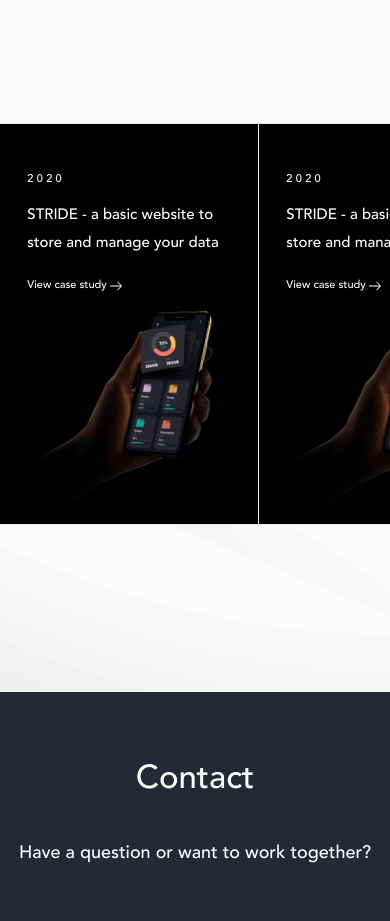
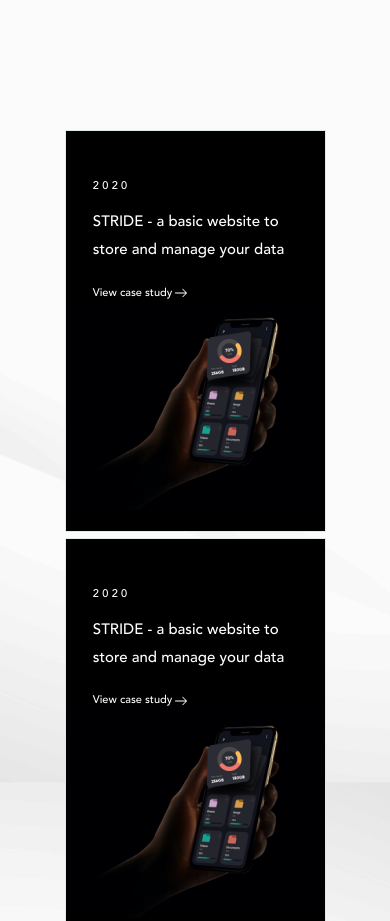
Before and after one commit to ZainAbbas97/Portfolio-Website, a plain HTML site: page index.html in a window 390 px wide. Shown: the part 1646-2567 px from the top of the page. Drawn offline with Linux system fonts and the light colour scheme.

Commit message:
Last commit part 2

```diff
--- a/style.sass
+++ b/style.sass
@@ -175,7 +175,6 @@
     width: 414px
     height: 582px
     text-align: left
-    z-index: 0
     transition: 0.2s all
     box-shadow: 0 0 0 1px #e2e9ED
 .card:hover
@@ -444,7 +443,7 @@
         margin-left: 15vw
     .project
         margin-bottom: -4vh
-    .cardsvibe
+    .cardsmain
         display: flex
         justify-content: space-around
         flex-direction: column
@@ -545,7 +544,7 @@
     .project
         margin-top: 8vh
         font-size: 40px
-    .cardsvibe
+    .cardsmain
         height: 1350px
     .card
         width: 259px
@@ -687,7 +686,7 @@
         margin-bottom: 1vh
         margin-top: 20vh
         font-size: 33px
-    .cardsvibe
+    .cardsmain
         margin-top: 15vh
         display: flex
         justify-content: space-evenly
```
Also changed, not shown: style.css, 1 other file.
